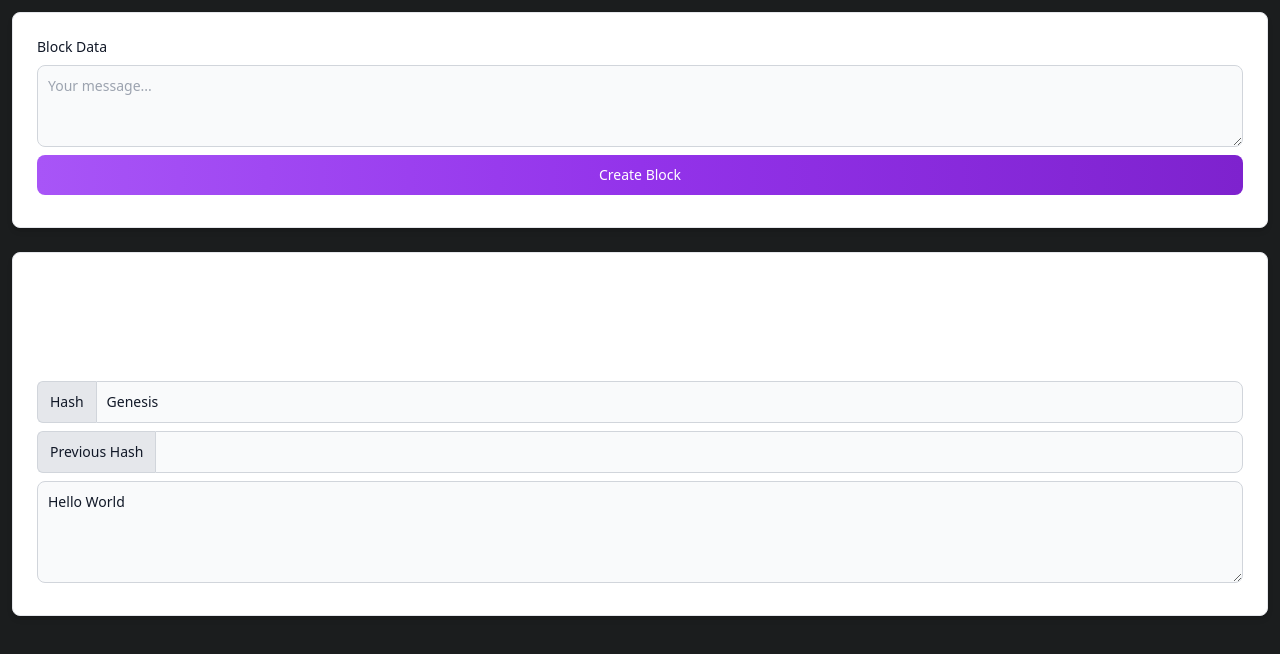
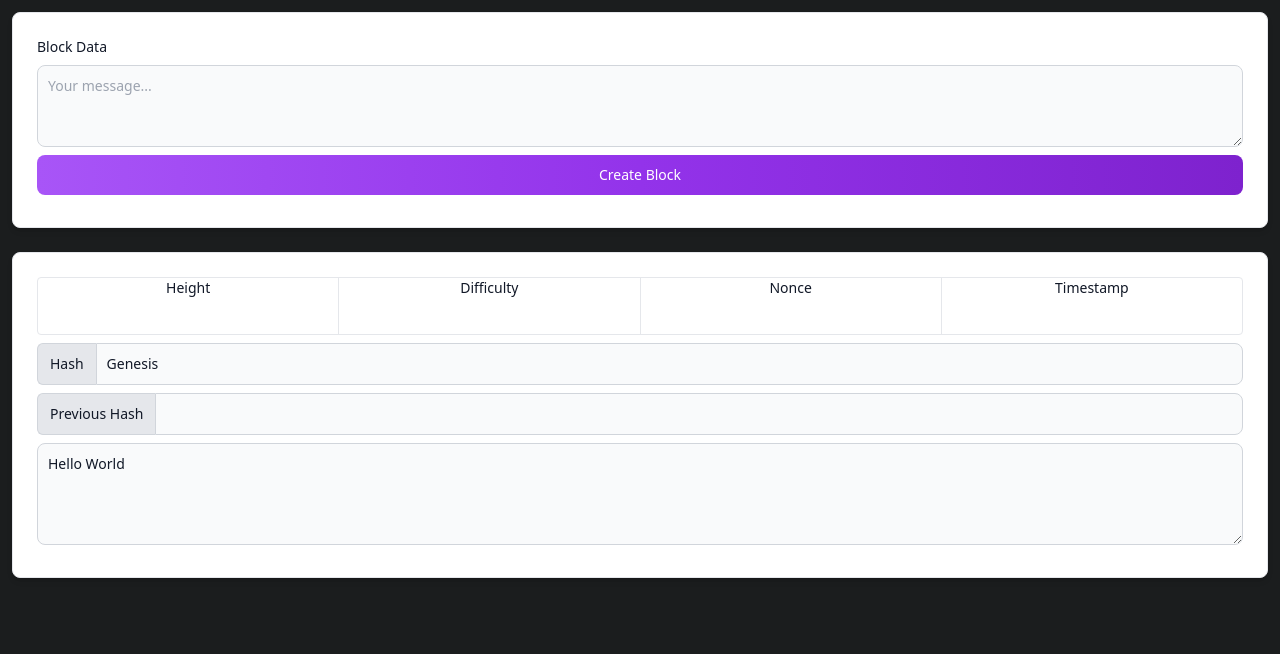
Before and after one commit to waiscodes/demo.blockchain, a React app: page / in a window 1280 px wide. Shown: the top 654 px of the page. Built offline with nearby package versions, Linux system fonts and the light colour scheme; the HTML template or start-up script is replaced by a standard one.

Commit message:
fixed card headers

```diff
--- a/src/components/Block.tsx
+++ b/src/components/Block.tsx
@@ -9,6 +9,8 @@ interface Props {
 const Block: React.FC<Props> = ({ block, updateBlockData }): JSX.Element => {
 	const [tx, setTx] = React.useState<string>(block.tx);
 
+	const timestamp = new Date(block.timestamp).toLocaleString();
+
 	const handleTxChange = (tx: string) => {
 		setTx(tx);
 		updateBlockData(block.height, tx);
@@ -18,10 +20,24 @@ const Block: React.FC<Props> = ({ block, updateBlockData }): JSX.Element => {
 		<>
 			<div className="p-6 m-3 bg-white rounded-lg border border-gray-200 shadow-md dark:bg-gray-800 dark:border-gray-700">
 				<div className="block-header">
-					<p>Height: {block.height}</p>
-					<p>Difficulty: {block.difficulty}</p>
-					<p>Nonce: {block.nonce}</p>
-					<p>Timestamp: {block.timestamp}</p>
+					<div className="flex w-full justify-between border border-gray-200 rounded">
+						<div className="height text-center border-r flex-1">
+							<p className="text-sm font-medium text-gray-900 dark:text-gray-400">Height</p>
+							<p className="text-3xl">{block.height}</p>
+						</div>
+						<div className="difficulty text-center border-r flex-1">
+							<p className="text-sm font-medium text-gray-900 dark:text-gray-400">Difficulty</p>
+							<p className="text-3xl">{block.difficulty}</p>
+						</div>
+						<div className="nonce text-center border-r flex-1">
+							<p className="text-sm font-medium text-gray-900 dark:text-gray-400">Nonce</p>
+							<p className="text-3xl">{block.nonce}</p>
+						</div>
+						<div className="time text-center flex-1">
+							<p className="text-sm font-medium text-gray-900 dark:text-gray-400">Timestamp</p>
+							<p>{timestamp}</p>
+						</div>
+					</div>
 
 					<div className="hashes">
 						<div className="flex my-2">
```
